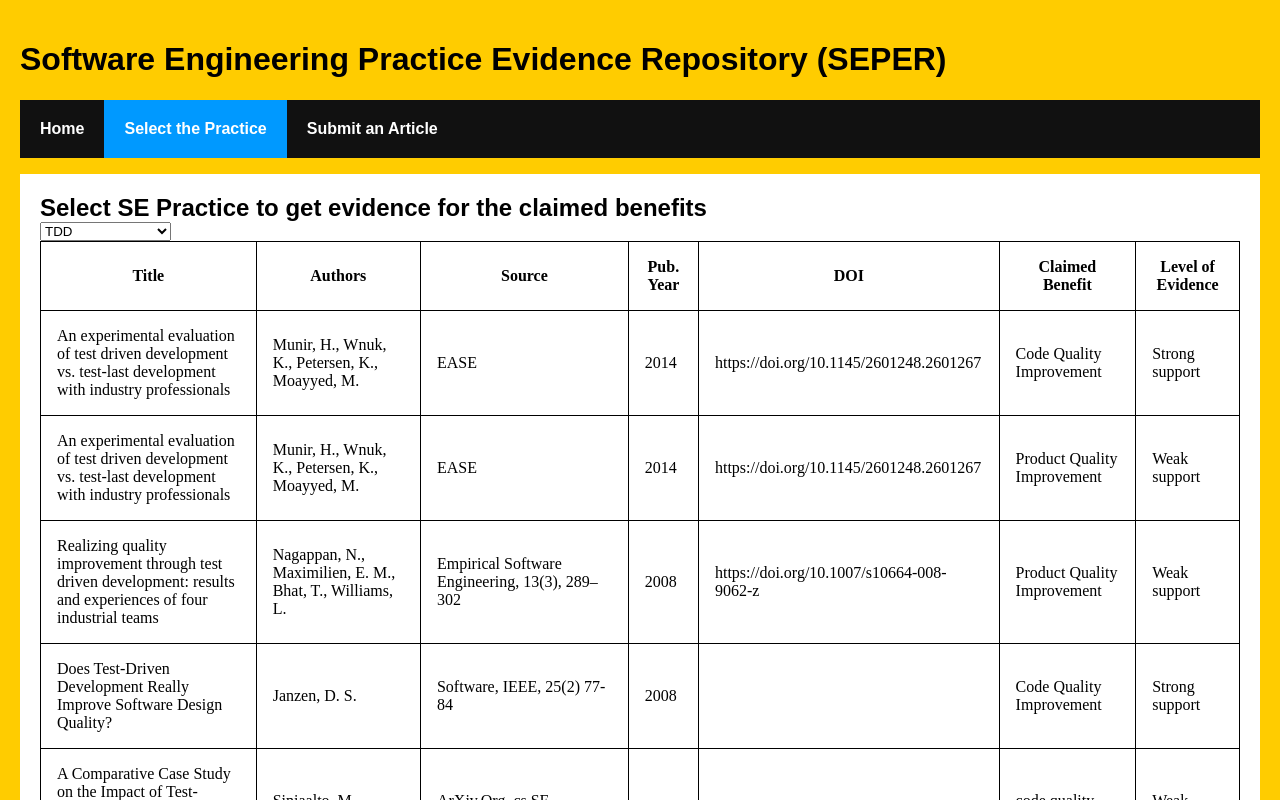
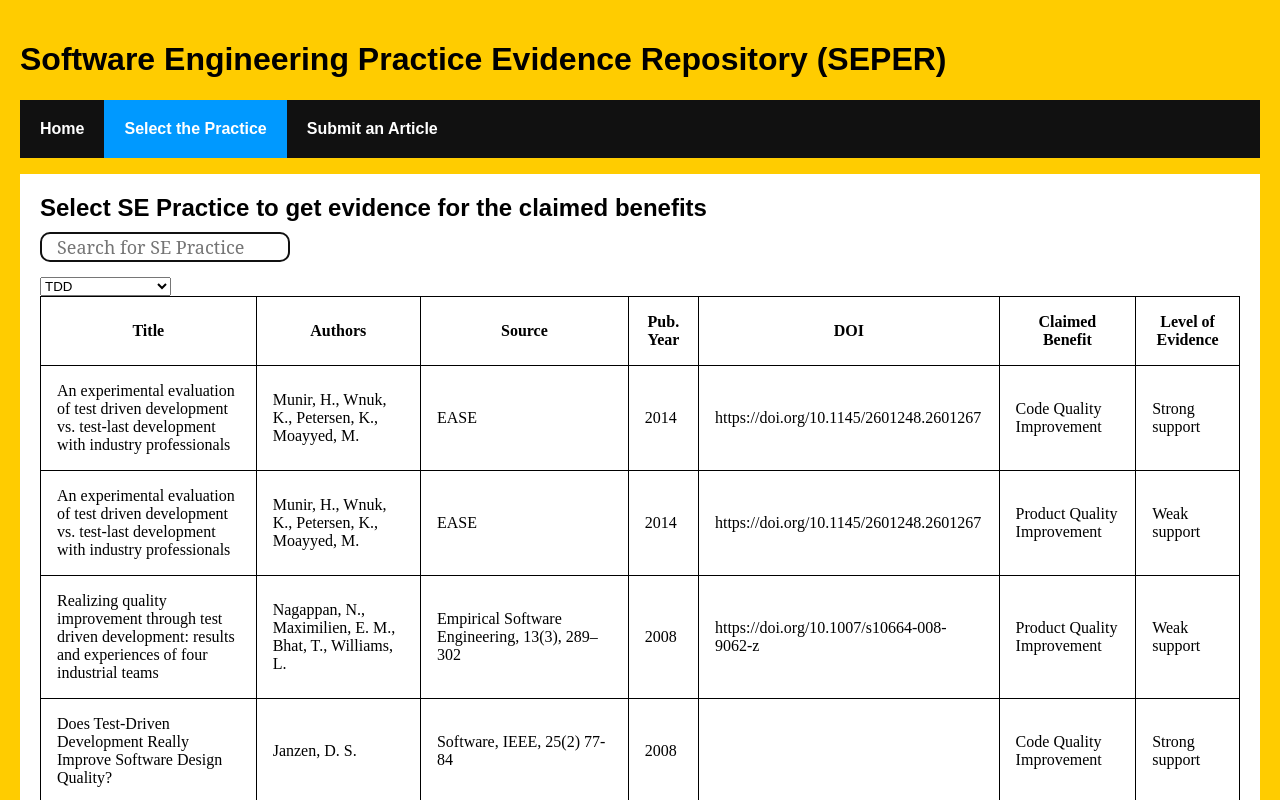
Before and after one commit to AUT-CISE-Semster2/SEPER-App, a React (Create React App) app in the folder seper-app/: page /SEPractice in a window 1280 px wide. Shown: the top 800 px of the page. Built offline with nearby package versions, Linux system fonts and the light colour scheme.

Commit message:
Adding Search box

```diff
--- a/seper-app/src/index.css
+++ b/seper-app/src/index.css
@@ -36,3 +36,23 @@ ul.header li a {
 .active {
   background-color: #0099FF;
 }
+
+.SEsearch-bar {
+  padding: 10px 10px 15px 0px;
+}
+
+#search-input {
+  width: 250px;
+  height: 30px;
+  text-align:start;
+  font-family: 'Noto Serif', serif;
+  font-size: large;
+  padding-left: 15px;
+  border:#111 solid 2px;
+  border-radius: 10px;
+  outline: none;
+}
+
+.SEsearch-bar :hover{
+  background-color: #f5f5f5;
+}
--- a/seper-app/src/pages/SE-Practice.js
+++ b/seper-app/src/pages/SE-Practice.js
@@ -8,6 +8,9 @@ const SEPractice = () => {
     return (
       <div>
         <h2>Select SE Practice to get evidence for the claimed benefits</h2>
+        <div class="SEsearch-bar">
+          <input type="search" placeholder="Search for SE Practice" id="search-input"/>
+        </div>
                <Dropdown/>
                <Styles>
                  <Table
```
